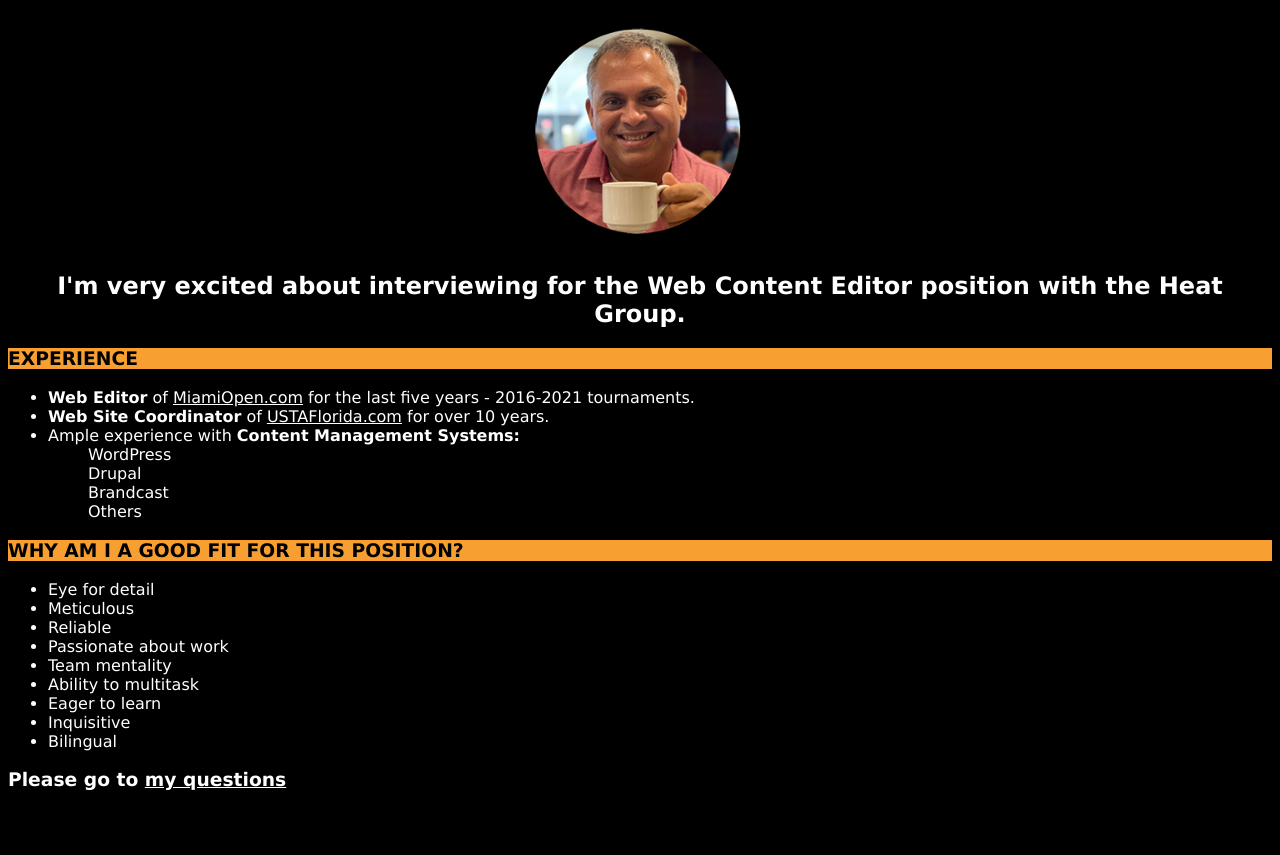
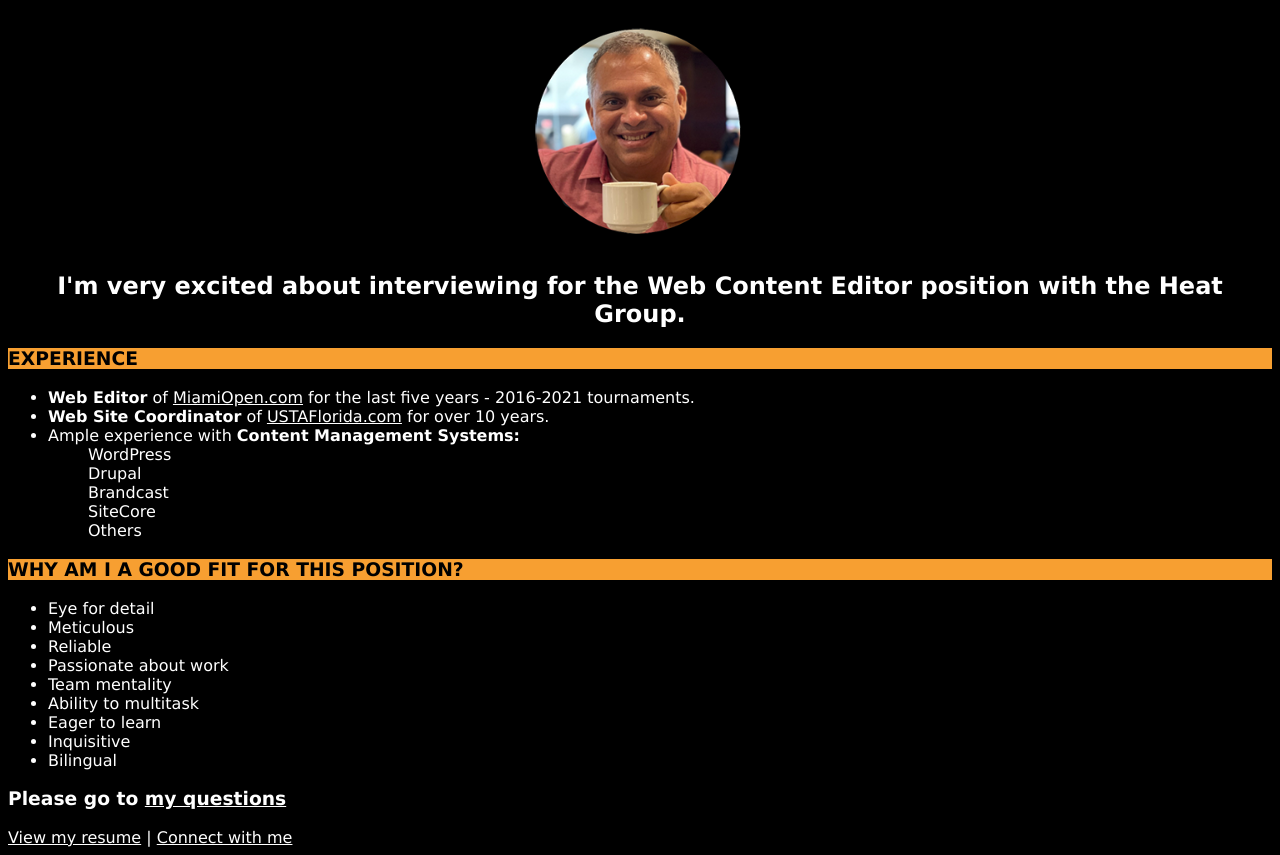
Before and after one commit to josecmedinajr/profile, a plain HTML site: page index.html in a window 1280 px wide. Shown: the part 90-945 px from the top of the page. Before the commit the page ends 899 px from the top, so only its background shows below. Drawn offline with Linux system fonts and the light colour scheme.

Commit message:
resume upload, links added

```diff
--- a/index.html
+++ b/index.html
@@ -23,6 +23,7 @@
         <ol>WordPress</ol>
         <ol>Drupal</ol>
         <ol>Brandcast</ol>
+        <ol>SiteCore</ol>
         <ol>Others</ol>
     </ul>
 
@@ -40,6 +41,7 @@
     </ul>
 
 <h3>Please go to <a style="color:white" href="questions.html">my questions</a></h3>
+<a style="color:white" href="https://josecmedinajr.github.io/profile/JoseCMedinaResume.pdf" target="_blank">View my resume</a> | <a style="color:white" href="https://www.linkedin.com/in/josecmedinajr/" target="_blank">Connect with me</a>
 </body>
 </head>
 </html>
```
Also changed, not shown: 1 other file.
